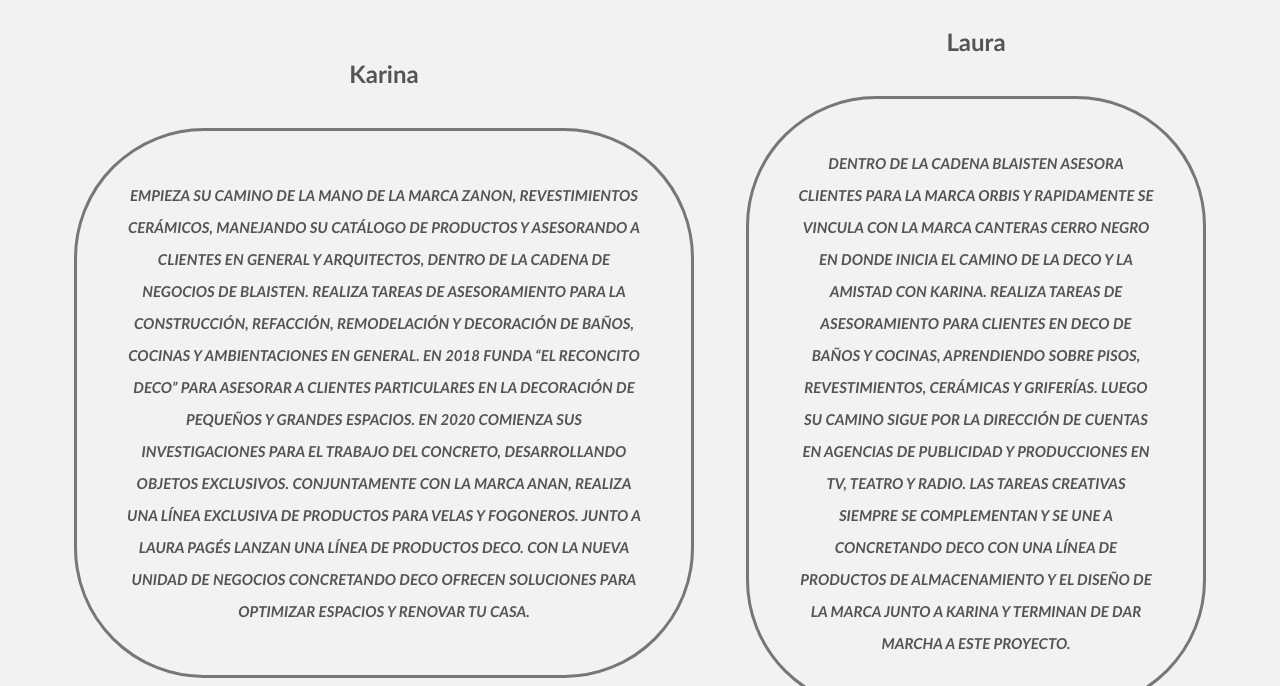
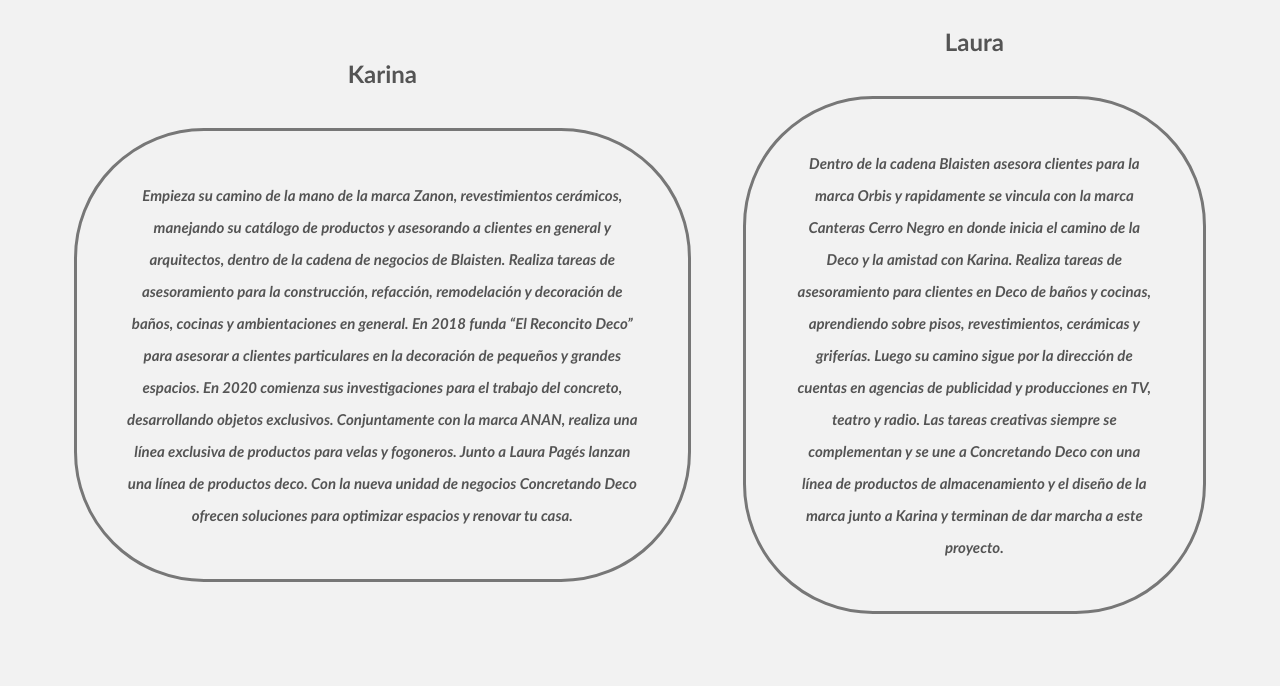
Before and after one commit to Mariangdev/ConcretandoDeco-Final, a website: page page/nosotros.html in a window 1280 px wide. Shown: the part 956-1642 px from the top of the page. Drawn offline with Linux system fonts and the light colour scheme.

Commit message:
Ultimos retoques listos

```diff
--- a/page/nosotros.html
+++ b/page/nosotros.html
@@ -5,10 +5,10 @@
     <meta http-equiv="X-UA-Compatible" content="IE=edge">
     <meta name="viewport" content="width=device-width, initial-scale=1.0">
     <title>Concretando Deco</title>
-    <meta name="description" content="Nuestras piezas son únicas y artesanales.
-    Trabajamos conjuntamente con los requerimientos y las necesidades de nuestros clientes, poniendo sobre la mesa una propuesta pensada especialmente para cada instancia."/>
-    <meta name="keywords" content="cementicios, fogonero, hogar, diseño, artesaneles"/>
-    <meta name="robots" content="index"/>
+     <!--seo-->
+   <meta name="description" content="Nuestras piezas son únicas y artesanales.
+   Trabajamos conjuntamente con los requerimientos y las necesidades de nuestros clientes, poniendo sobre la mesa una propuesta pensada especialmente para cada instancia."/>
+   <meta name="keywords" content="cementicios, fogonero, hogar, diseño, artesaneles"/>
     <link rel="stylesheet" href="../style/style.css">
 </head>
 <body>
--- a/scss/_nosotros.scss
+++ b/scss/_nosotros.scss
@@ -42,7 +42,6 @@
 	line-height: 2rem;
 	padding: 3rem;
 	margin: 1rem;
-	text-transform: uppercase;
 }
 .nombreQuieneSomos {
 	padding: 1rem;
@@ -53,5 +52,4 @@
 }
 .texto {
 	margin: 1rem;
-	text-transform: capitalize;
 }
```
Also changed, not shown: index.html (+2 -2 lines), page/Decor.html (+4 -4 lines), page/FAQs.html (+4 -4 lines), page/Home-&-Beauty.html (+4 -4 lines), page/contacto.html (+4 -4 lines), page/producto.html (+1 -1 lines), style/style.css.
